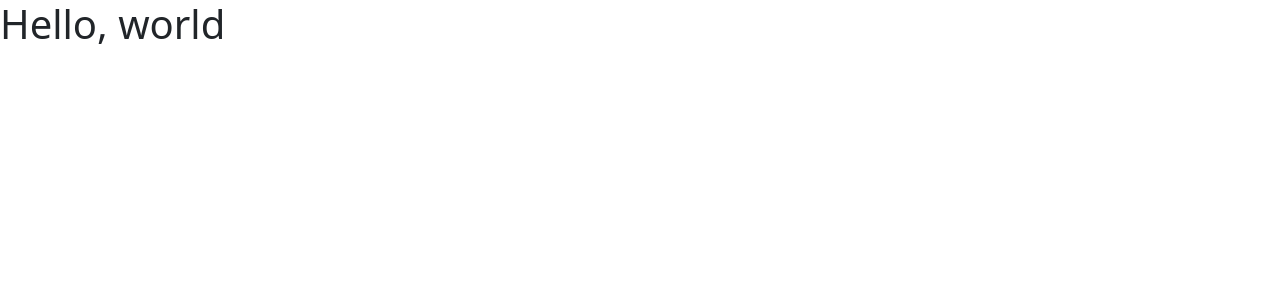
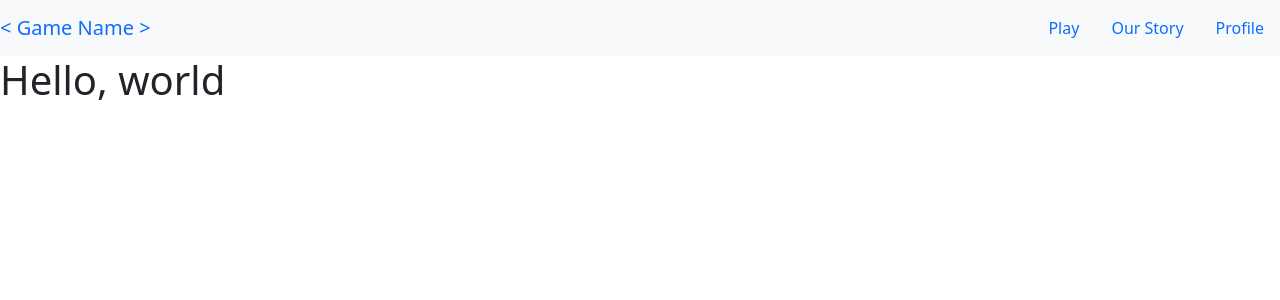
Before and after one commit to Junior627/SEOTechDevProject, a Flask app: page / in a window 1280 px wide. Shown: the top 300 px of the page. Run offline with Flask 3, Linux system fonts and the light colour scheme.

Commit message:
added navbar

```diff
--- a/templates/layout.html
+++ b/templates/layout.html
@@ -7,6 +7,22 @@
     <title>{% block title %}{% endblock %}</title>
 </head>
 <body>
+    {% block navbar %}
+    <nav class="navbar bg-light">
+        <a class="navbar-brand"> &lt; Game Name &gt; </a>
+        <ul class="nav nav-pills nav-fill justify-content-end">
+            <li class="nav-item">
+                <a class="nav-link" href="home.html">Play</a>
+            </li>
+            <li class="nav-item">
+                <a class="nav-link" href="story.html">Our Story</a>
+            </li>
+            <li>
+                <a class="nav-link" href="profile.html">Profile</a>
+            </li>
+        </ul>
+    </nav>
+    {% endblock %}
 
     {% block content %}
     {% endblock %}
```
Also changed, not shown: app.py (line endings or trailing spaces), templates/profile.html (added), templates/story.html (added), 1 other file.
